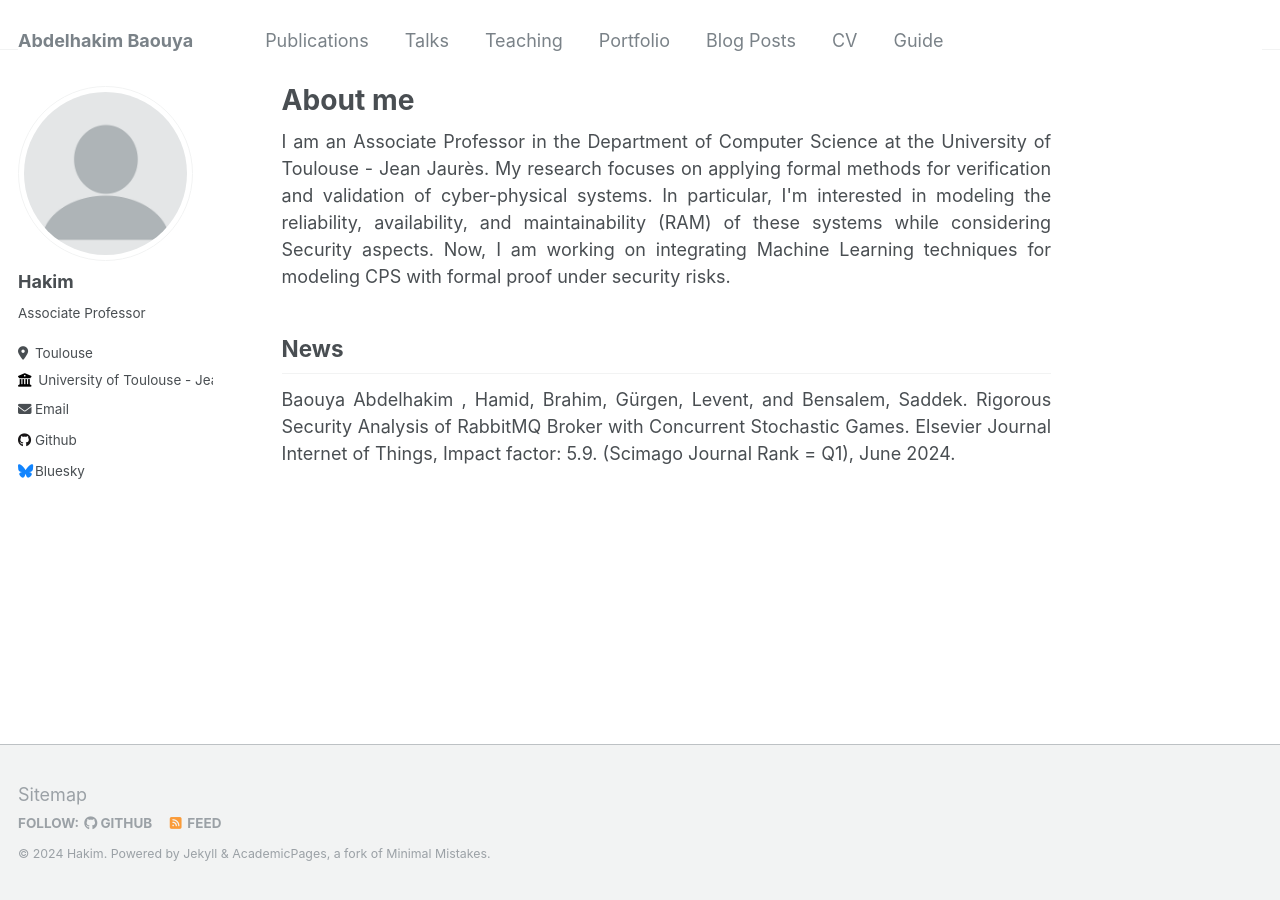
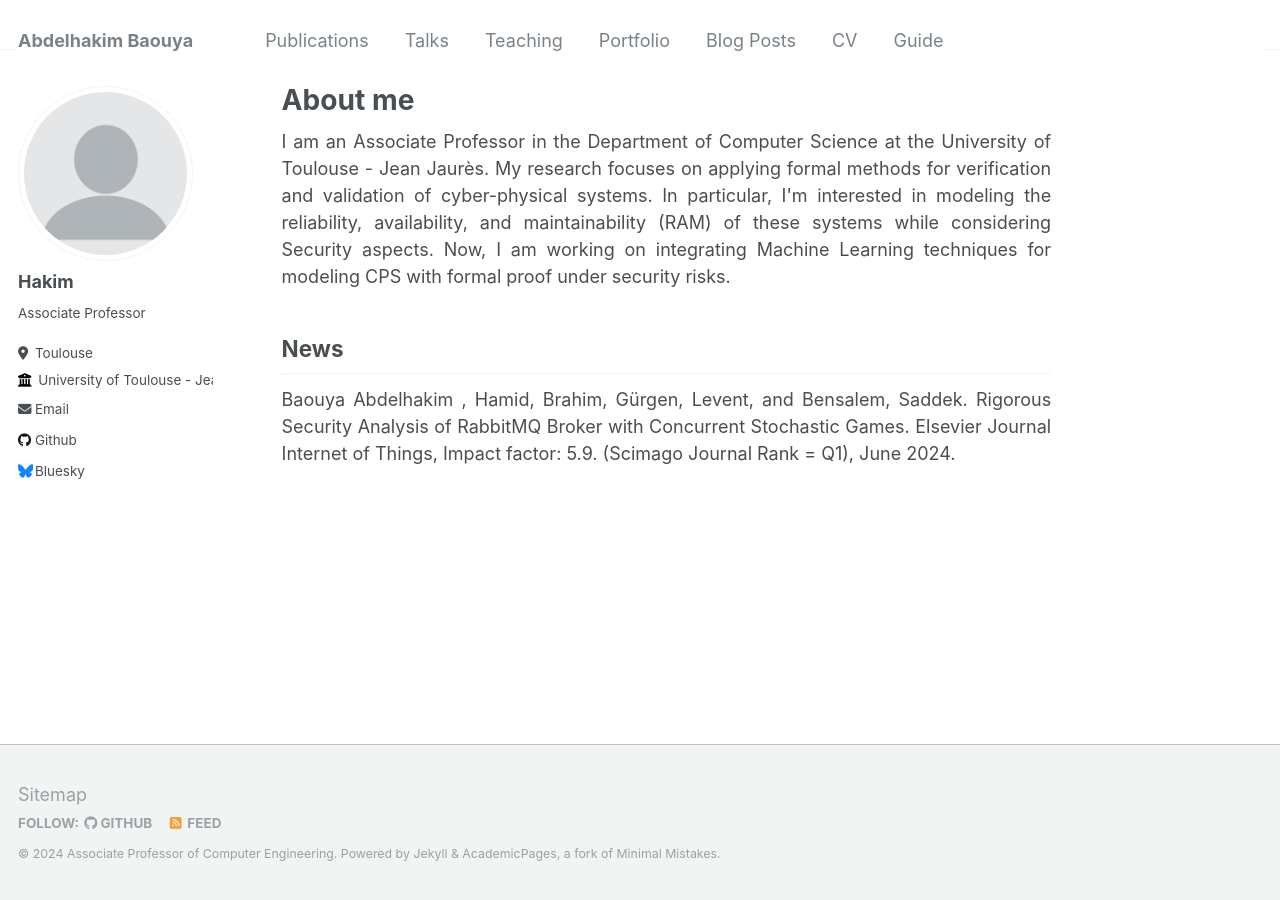
Before and after one commit to hbaouya/hbaouya.github.io, a Jekyll site: the page built from _pages/about.md, in a window 1280 px wide. Built offline with Jekyll 4.4.1, drawn with Linux system fonts in a browser that asks for light colours.

Commit message:
Update _config.yml

```diff
--- a/_config.yml
+++ b/_config.yml
@@ -10,9 +10,9 @@
 locale                   : "en-US"
 title                    : "Abdelhakim Baouya"
 title_separator          : "-"
-name                     : &name "Hakim"
+name                     : &name "Associate Professor of Computer Engineering"
 description              : &description "personal description"
-url                      : https://hbaouya.github.io/ # the base hostname & protocol for your site e.g. "https://mmistakes.github.io"
+url                      : https://hbaouya.github.io # the base hostname & protocol for your site e.g. "https://mmistakes.github.io"
 baseurl                  : "" # the subpath of your site, e.g. "/blog"
 repository               : "academicpages/academicpages.github.io"
 
```
